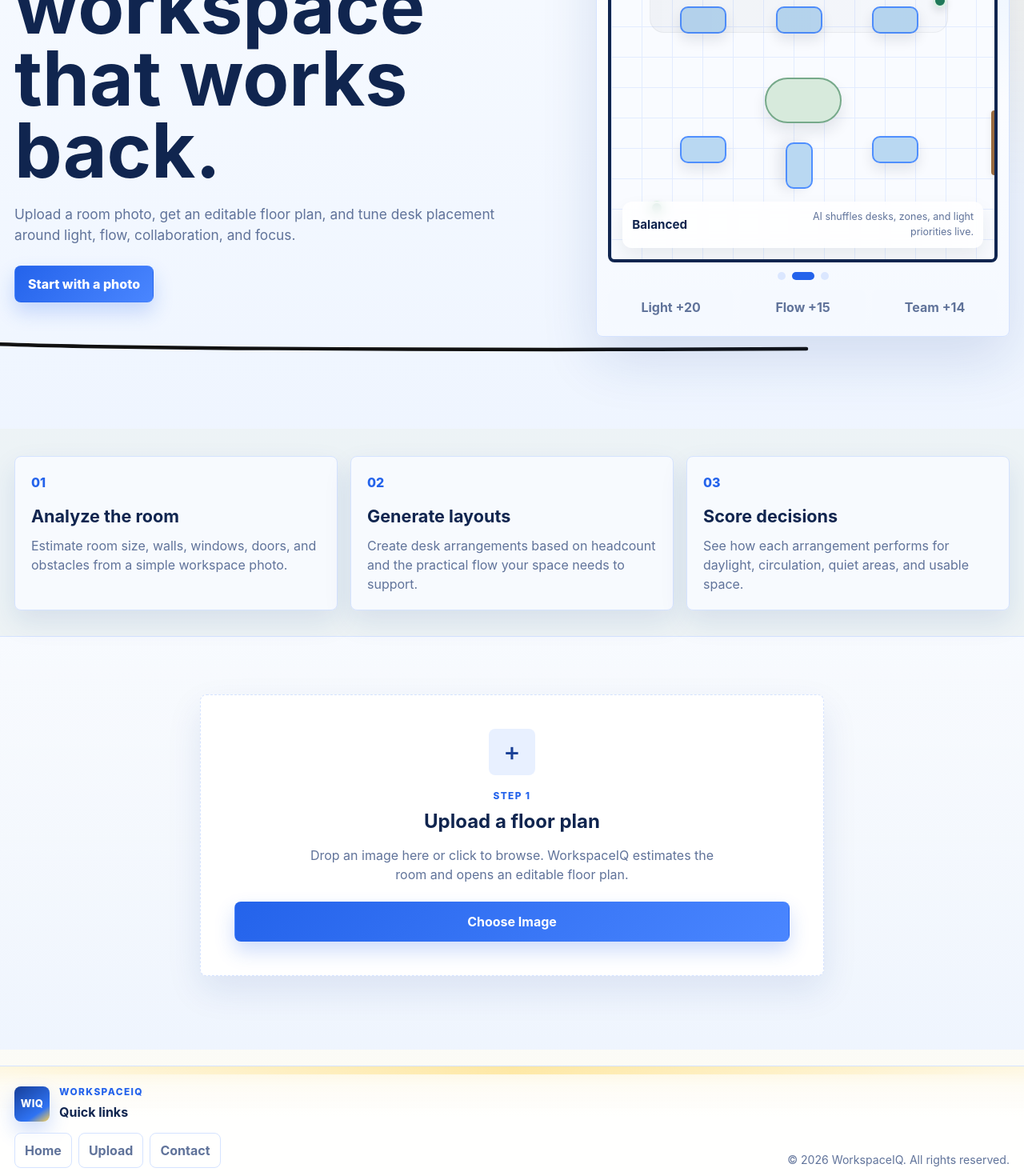
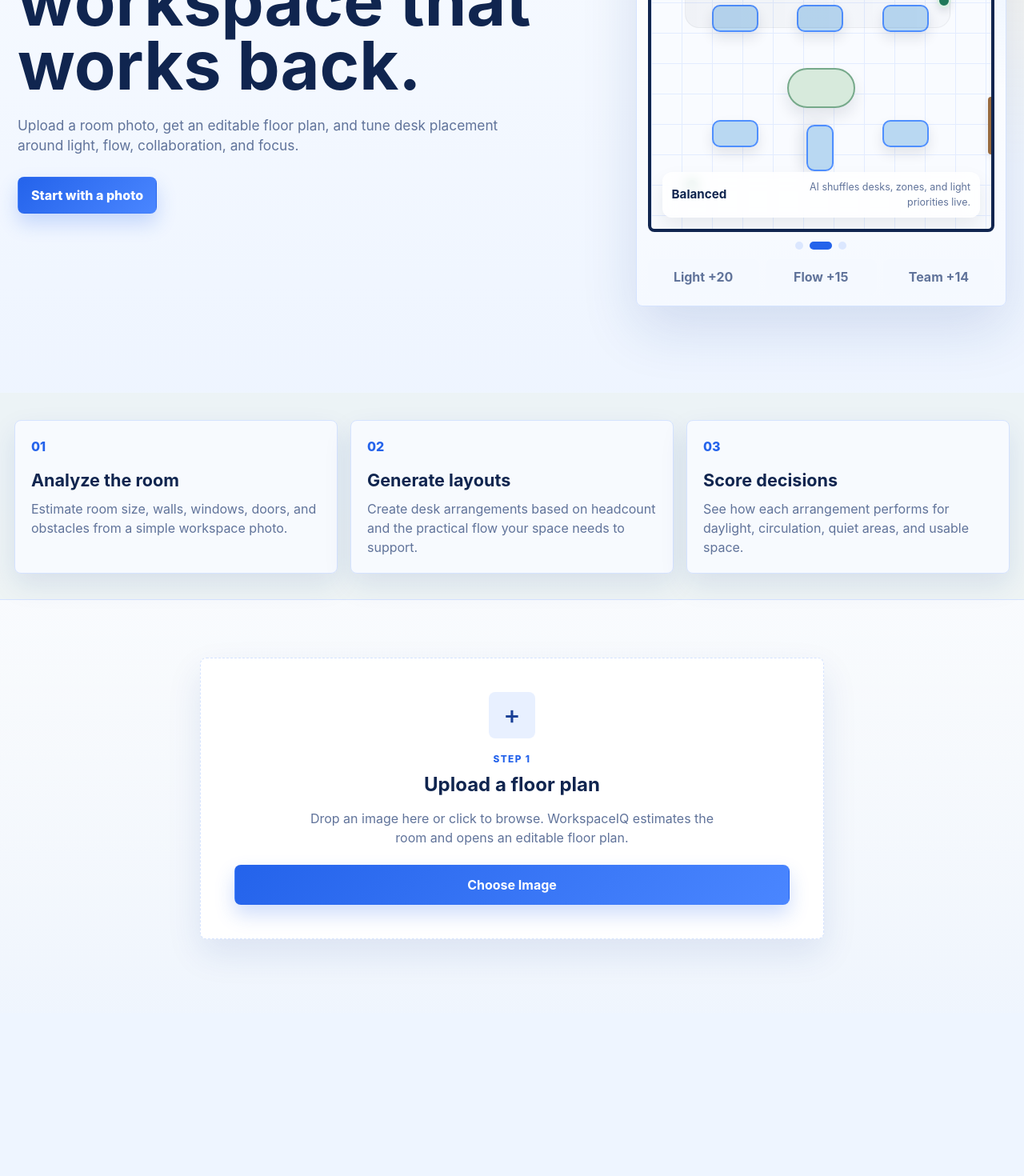
Before and after one commit to taffycheez/SaaSathon-TBD, a Next.js app in the folder FloorPlanToProductivity/workspaceiq/web/: page / in a window 1280 px wide. Shown: the part 271-1741 px from the top of the page at 80% size. After the commit the page ends 1537 px from the top, so only its background shows below. Built offline with nearby package versions, Linux system fonts and the light colour scheme.

Commit message:
Polish WorkspaceIQ homepage shell

```diff
--- a/FloorPlanToProductivity/workspaceiq/web/app/globals.css
+++ b/FloorPlanToProductivity/workspaceiq/web/app/globals.css
@@ -166,17 +166,17 @@ button:disabled {
 .hero-section {
   min-height: calc(100vh - 132px);
   display: grid;
-  grid-template-columns: minmax(0, 0.92fr) minmax(360px, 0.68fr);
-  gap: 28px;
+  grid-template-columns: minmax(0, 0.98fr) minmax(340px, 0.62fr);
+  gap: 40px;
   align-items: start;
-  padding: 28px max(18px, calc((100vw - 1440px) / 2 + 18px)) 56px;
+  padding: 36px max(22px, calc((100vw - 1520px) / 2 + 22px)) 72px;
 }
 
 .hero-copy h2 {
   max-width: 760px;
   margin: 0;
   color: var(--ink);
-  font-size: clamp(3.2rem, 7.4vw, 6.95rem);
+  font-size: clamp(2.9rem, 6.6vw, 6.15rem);
   line-height: 0.95;
   letter-spacing: 0;
 }
@@ -193,28 +193,6 @@ button:disabled {
   flex-wrap: wrap;
   gap: 10px;
   margin-top: 26px;
-}
-
-.hero-swoop {
-  width: 100vw;
-  margin-top: 10px;
-  margin-left: calc(50% - 50vw);
-  opacity: 1;
-  pointer-events: none;
-}
-
-.hero-swoop svg {
-  display: block;
-  width: 100%;
-  height: 92px;
-  overflow: visible;
-}
-
-.hero-swoop-line {
-  stroke: #111111;
-  stroke-width: 4.5;
-  stroke-linecap: round;
-  stroke-linejoin: round;
 }
 
 .primary-link,
@@ -244,6 +222,8 @@ button:disabled {
 }
 
 .hero-visual {
+  width: min(100%, 560px);
+  justify-self: end;
   border: 1px solid var(--border);
   border-radius: 8px;
   padding: 14px;
@@ -1149,80 +1129,6 @@ button:disabled {
   text-align: center;
 }
 
-.site-footer {
-  width: 100%;
-  margin: 20px 0 0;
-  position: relative;
-  display: flex;
-  justify-content: space-between;
-  gap: 16px;
-  align-items: flex-end;
-  border-top: 1px solid var(--border);
-  padding: 24px max(18px, calc((100vw - 1440px) / 2 + 18px)) 10px;
-  background:
-    linear-gradient(180deg, rgba(255, 210, 79, 0.16) 0%, rgba(255, 210, 79, 0.04) 18%, rgba(255, 255, 255, 0.72) 48%),
-    rgba(255, 255, 255, 0.72);
-}
-
-.site-footer::before {
-  content: "";
-  position: absolute;
-  left: 0;
-  right: 0;
-  top: 0;
-  height: 10px;
-  background: linear-gradient(90deg, rgba(255, 210, 79, 0) 0%, rgba(255, 210, 79, 0.42) 50%, rgba(255, 210, 79, 0) 100%);
-  pointer-events: none;
-}
-
-.footer-links {
-  display: grid;
-  gap: 14px;
-}
-
-.site-footer h2 {
-  margin: 0;
-  font-size: 1rem;
-}
-
-.site-footer nav {
-  display: flex;
-  flex-wrap: wrap;
-  justify-content: flex-start;
-  gap: 8px;
-}
-
-.site-footer a,
-.footer-link-button {
-  border: 1px solid var(--border);
-  border-radius: 8px;
-  padding: 9px 12px;
-  background: rgba(255, 255, 255, 0.72);
-  color: var(--muted);
-  font-weight: 750;
-}
-
-.footer-link-button {
-  cursor: pointer;
-}
-
-.site-footer a:hover,
-.footer-link-button:hover {
-  color: var(--ink);
-  border-color: #bfd4ff;
-}
-
-.footer-home-button {
-  justify-self: start;
-}
-
-.copyright {
-  margin: 0;
-  color: var(--muted);
-  font-size: 0.88rem;
-  text-align: right;
-}
-
 .field-label {
   display: flex;
   align-items: center;
@@ -1325,7 +1231,8 @@ input[type="range"] {
   }
 
   .hero-visual {
-    max-width: 640px;
+    width: min(100%, 640px);
+    justify-self: stretch;
   }
 
   .feature-section {
--- a/FloorPlanToProductivity/workspaceiq/web/components/WorkspaceApp.jsx
+++ b/FloorPlanToProductivity/workspaceiq/web/components/WorkspaceApp.jsx
@@ -123,23 +123,6 @@ const HERO_LAYOUT_SCENES = [
     ]
   }
 ];
-
-function buildHeroSwoopPath(width) {
-  const safeWidth = Math.max(420, Math.round(width || 0));
-  const loopEndX = 190;
-  const tailStartX = Math.min(loopEndX + 28, safeWidth * 0.44);
-  const tailMidX = Math.max(tailStartX + 40, safeWidth * 0.72);
-  const endX = safeWidth;
-
-  return [
-    "M0 60",
-    "C42 28 82 16 115 24",
-    "C142 31 153 59 133 71",
-    "C113 83 92 61 107 43",
-    `C125 21 154 21 ${loopEndX} 36`,
-    `C${tailStartX} 49 ${tailMidX} 50 ${endX} 48`
-  ].join(" ");
-}
 
 function normalizeWallIndex(value, wallsLength) {
   const numeric = Number(value);
@@ -1032,7 +1015,6 @@ export default function WorkspaceApp() {
           </aside>
         </main>
       )}
-      <Footer onHome={goHome} />
       {showResetConfirm ? (
         <div className="modal-backdrop" role="presentation" onClick={cancelResetWorkspace}>
           <div
@@ -1093,9 +1075,6 @@ function LoadingScreen() {
 
 function HomePage({ uploadRef, onUpload, isLoading, error, onHome, heroScene, heroSceneIndex }) {
   const [pointerLight, setPointerLight] = useState({ x: 50, y: 50, active: false });
-  const heroSwoopRef = useRef(null);
-  const [heroSwoopWidth, setHeroSwoopWidth] = useState(1440);
-  const heroSwoopPath = useMemo(() => buildHeroSwoopPath(heroSwoopWidth), [heroSwoopWidth]);
 
   function handlePlanPointerMove(event) {
     const rect = event.currentTarget.getBoundingClientRect();
@@ -1107,24 +1086,6 @@ function HomePage({ uploadRef, onUpload, isLoading, error, onHome, heroScene, he
       active: true
     });
   }
-
-  useEffect(() => {
-    const node = heroSwoopRef.current;
-    if (!node || typeof ResizeObserver === "undefined") {
-      return undefined;
-    }
-
-    const observer = new ResizeObserver((entries) => {
-      const entry = entries[0];
-      const nextWidth = Math.round(entry?.contentRect?.width || 0);
-      if (nextWidth > 0) {
-        setHeroSwoopWidth(nextWidth);
-      }
-    });
-
-    observer.observe(node);
-    return () => observer.disconnect();
-  }, []);
 
   return (
     <main className="home-page">
@@ -1145,14 +1106,6 @@ function HomePage({ uploadRef, onUpload, isLoading, error, onHome, heroScene, he
             >
               {isLoading ? "Analysing..." : "Start with a photo"}
             </button>
-          </div>
-          <div ref={heroSwoopRef} className="hero-swoop" aria-hidden="true">
-            <svg viewBox={`0 0 ${heroSwoopWidth} 92`} fill="none" role="presentation">
-              <path
-                d={heroSwoopPath}
-                className="hero-swoop-line"
-              />
-            </svg>
           </div>
         </div>
 
@@ -1248,28 +1201,6 @@ function HomePage({ uploadRef, onUpload, isLoading, error, onHome, heroScene, he
         <UploadScreen ref={uploadRef} onUpload={onUpload} isLoading={isLoading} error={error} />
       </div>
     </main>
-  );
-}
-
-function Footer({ onHome }) {
-  return (
-    <footer className="site-footer" id="footer">
-      <div className="footer-links">
-        <button type="button" className="brand-lockup brand-home-button footer-home-button" onClick={() => onHome("home")}>
-          <span className="brand-mark">WIQ</span>
-          <div>
-            <p className="eyebrow">WorkspaceIQ</p>
-            <h2>Quick links</h2>
-          </div>
-        </button>
-        <nav aria-label="Footer quick links">
-          <button type="button" className="footer-link-button" onClick={() => onHome("home")}>Home</button>
-          <button type="button" className="footer-link-button" onClick={() => onHome("upload")}>Upload</button>
-          <a href="mailto:hello@workspaceiq.local">Contact</a>
-        </nav>
-      </div>
-      <p className="copyright">&copy; {new Date().getFullYear()} WorkspaceIQ. All rights reserved.</p>
-    </footer>
   );
 }
 
--- a/FloorPlanToProductivity/workspaceiq/web/package.json
+++ b/FloorPlanToProductivity/workspaceiq/web/package.json
@@ -4,9 +4,9 @@
   "version": "1.0.0",
   "type": "module",
   "scripts": {
-    "dev": "next dev --port 3000",
+    "dev": "next dev",
     "build": "next build",
-    "start": "next start --port 3000"
+    "start": "next start"
   },
   "dependencies": {
     "konva": "^9.3.20",
```
